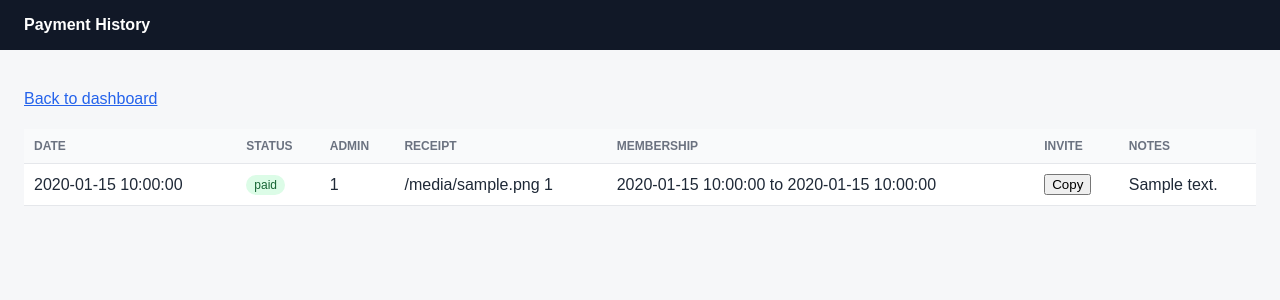
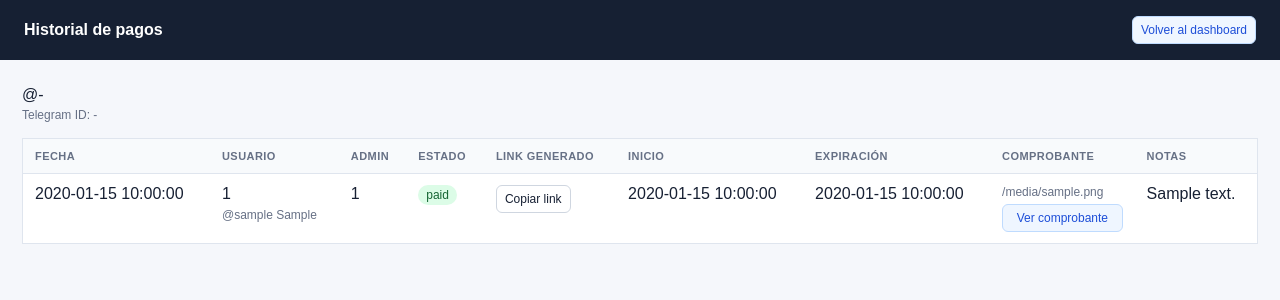
Before and after one commit to maykavaly/stef, a FastAPI app: template templates/payment_history.html in a window 1280 px wide. Shown: the top 300 px of the page. Run offline with FastAPI, Linux system fonts and the light colour scheme; the template is opened without the code that fills it: most values are stand-ins (such as "Sample title", 1, 10 or a date in 2020); parts of the project's set-up code (start-up, migrations or seed data) failed here and were passed over.

Commit message:
Update payment_history.html

```diff
--- a/templates/payment_history.html
+++ b/templates/payment_history.html
@@ -1,51 +1,136 @@
 <!doctype html>
-<html lang="en">
+<html lang="es">
 <head>
   <meta charset="utf-8">
   <meta name="viewport" content="width=device-width, initial-scale=1">
-  <title>Payment History</title>
+  <title>Historial de pagos</title>
   <style>
-    body { margin: 0; font-family: Arial, sans-serif; background: #f6f7f9; color: #1f2937; }
-    header { background: #111827; color: #fff; padding: 16px 24px; }
-    main { padding: 24px; }
-    table { width: 100%; border-collapse: collapse; background: #fff; }
-    th, td { padding: 10px; border-bottom: 1px solid #e5e7eb; text-align: left; }
-    th { font-size: 12px; text-transform: uppercase; color: #6b7280; background: #f9fafb; }
-    a { color: #2563eb; }
-    .badge { display: inline-block; padding: 3px 8px; border-radius: 999px; font-size: 12px; background: #dcfce7; color: #166534; }
+    :root {
+      --bg: #f5f7fb;
+      --panel: #ffffff;
+      --line: #dfe5ee;
+      --text: #172033;
+      --muted: #667085;
+      --dark: #162033;
+      --blue: #1d4ed8;
+      --green-bg: #dcfce7;
+      --green-text: #166534;
+      --gray-bg: #eef2f7;
+      --gray-text: #344054;
+    }
+    * { box-sizing: border-box; }
+    body { margin: 0; font-family: Arial, sans-serif; background: var(--bg); color: var(--text); }
+    header { background: var(--dark); color: #fff; padding: 16px 24px; display: flex; justify-content: space-between; align-items: center; gap: 16px; }
+    main { padding: 22px; }
+    a { color: var(--blue); }
+    .summary { margin-bottom: 16px; display: grid; gap: 4px; }
+    .muted { color: var(--muted); font-size: 12px; }
+    .table-wrap { overflow-x: auto; border: 1px solid var(--line); background: var(--panel); }
+    table { width: 100%; border-collapse: collapse; min-width: 980px; }
+    th, td { padding: 11px 12px; border-bottom: 1px solid var(--line); text-align: left; vertical-align: top; }
+    th { font-size: 11px; letter-spacing: .04em; text-transform: uppercase; color: var(--muted); background: #f8fafc; }
+    tr:last-child td { border-bottom: 0; }
+    button, .button {
+      min-height: 28px;
+      padding: 5px 8px;
+      border: 1px solid #cfd6e0;
+      border-radius: 6px;
+      background: #fff;
+      color: var(--text);
+      cursor: pointer;
+      display: inline-flex;
+      align-items: center;
+      justify-content: center;
+      text-decoration: none;
+      font: inherit;
+      font-size: 12px;
+    }
+    .button { color: var(--blue); border-color: #bfdbfe; background: #eff6ff; }
+    .badge { display: inline-flex; width: fit-content; align-items: center; padding: 3px 8px; border-radius: 999px; font-size: 12px; background: var(--gray-bg); color: var(--gray-text); }
+    .paid { background: var(--green-bg); color: var(--green-text); }
+    .stack { display: grid; gap: 5px; }
+    .empty { padding: 28px; text-align: center; color: var(--muted); background: var(--panel); border: 1px solid var(--line); }
+    @media (max-width: 760px) {
+      header { align-items: flex-start; flex-direction: column; }
+      main { padding: 14px; }
+    }
   </style>
 </head>
 <body>
-  <header><strong>Payment History</strong></header>
+  <header>
+    <strong>Historial de pagos</strong>
+    <a class="button" href="/dashboard">Volver al dashboard</a>
+  </header>
   <main>
-    <p><a href="/dashboard">Back to dashboard</a></p>
-    <h1>{{ user.first_name if user else "" }} {{ user.telegram_id if user else "" }}</h1>
+    <section class="summary">
+      <strong>{{ user.first_name if user else "" }} {{ user.last_name if user else "" }}</strong>
+      <span>@{{ user.username if user and user.username else "-" }}</span>
+      <span class="muted">Telegram ID: {{ user.telegram_id if user else "-" }}</span>
+    </section>
+
+    {% if history %}
+    <div class="table-wrap">
       <table>
         <thead>
           <tr>
-          <th>Date</th>
-          <th>Status</th>
+            <th>Fecha</th>
+            <th>Usuario</th>
             <th>Admin</th>
-          <th>Receipt</th>
-          <th>Membership</th>
-          <th>Invite</th>
-          <th>Notes</th>
+            <th>Estado</th>
+            <th>Link generado</th>
+            <th>Inicio</th>
+            <th>Expiración</th>
+            <th>Comprobante</th>
+            <th>Notas</th>
           </tr>
         </thead>
         <tbody>
           {% for row in history %}
           <tr>
-          <td>{{ row.created_at }}</td>
-          <td><span class="badge">{{ row.payment_status }}</span></td>
+            <td>{{ row.created_at or "-" }}</td>
+            <td>
+              <div class="stack">
+                <span>{{ row.telegram_id }}</span>
+                <span class="muted">@{{ row.username or "-" }} {{ row.first_name or "" }}</span>
+              </div>
+            </td>
             <td>{{ row.admin_id or "-" }}</td>
-          <td>{{ row.receipt_file_type or "-" }} {{ row.receipt_file_id or "" }}</td>
-          <td>{{ row.membership_start_date or "-" }} to {{ row.expiry_date or "-" }}</td>
-          <td>{% if row.invite_link %}<button type="button" onclick="navigator.clipboard.writeText('{{ row.invite_link }}')">Copy</button>{% else %}-{% endif %}</td>
+            <td><span class="badge {{ row.payment_status }}">{{ row.payment_status or row.action or "-" }}</span></td>
+            <td>
+              {% if row.invite_link %}
+                <button type="button" data-copy="{{ row.invite_link }}">Copiar link</button>
+              {% else %}
+                <span class="muted">-</span>
+              {% endif %}
+            </td>
+            <td>{{ row.membership_start_date or "-" }}</td>
+            <td>{{ row.expiry_date or "-" }}</td>
+            <td>
+              {% if row.receipt_file_id %}
+                <div class="stack">
+                  <span class="muted">{{ row.receipt_file_type or "archivo" }}</span>
+                  <a class="button" href="/dashboard/payments/{{ row.id }}/receipt" target="_blank" rel="noopener">Ver comprobante</a>
+                </div>
+              {% else %}
+                <span class="muted">Sin comprobante</span>
+              {% endif %}
+            </td>
             <td>{{ row.notes or "" }}</td>
           </tr>
           {% endfor %}
         </tbody>
       </table>
+    </div>
+    {% else %}
+      <div class="empty">Este usuario todavía no tiene pagos en historial.</div>
+    {% endif %}
   </main>
+  <script>
+    document.querySelectorAll("[data-copy]").forEach((button) => {
+      button.addEventListener("click", () => {
+        navigator.clipboard.writeText(button.dataset.copy || "");
+      });
+    });
+  </script>
 </body>
 </html>
```
Lines whose indentation alone changed are shown as unchanged.
